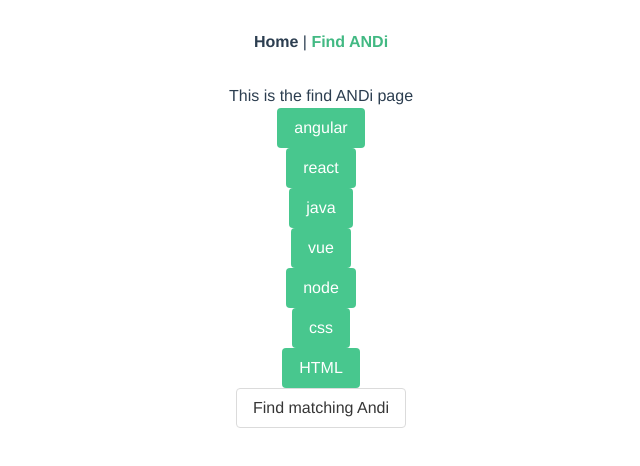
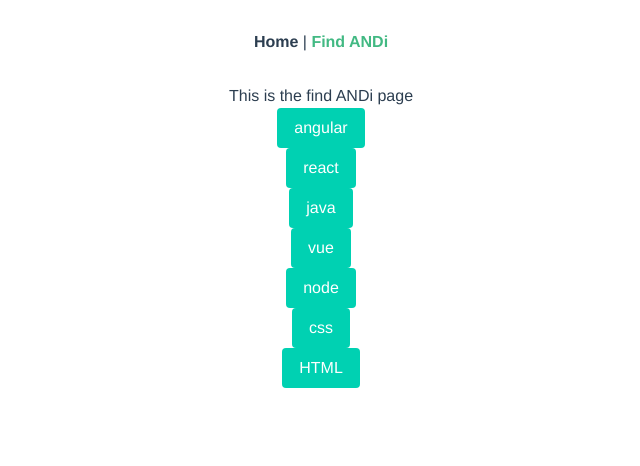
Before and after one commit to ramonpoli/and-scheduling-app-poc, a Vue app: page /#/find-andi in a window 1280 px wide. Shown: the top 466 px of the page, without its empty margins (319-959 px from the left). Built offline with nearby package versions, Linux system fonts and the light colour scheme.

Commit message:
fix the selected tag state

```diff
--- a/src/components/TagElement.vue
+++ b/src/components/TagElement.vue
@@ -1,5 +1,8 @@
 <template>
-    <a class="button is-primary" v-on:click="tagsToMatch.push(tag)" :class="{ 'is-success': tagsToMatch.indexOf(tag) !== 0 }">{{tag.name}}</a>
+  <div>
+    <a class="button is-primary" v-on:click="toggleTag(tag)" :class="{ 'is-success': (tagsToMatch.indexOf(tag) > 0) }">{{tag.name}}
+    </a>
+  </div>
 </template>
 <script>
 export default {
@@ -7,5 +10,12 @@ export default {
     tag: Object,
     tagsToMatch: Array,
   },
+  methods: {
+    toggleTag(tagToToggle) {
+      if (this.tagsToMatch.indexOf(tagToToggle) <= 0) {
+        this.tagsToMatch.push(tagToToggle);
+      }
+    },
+  },
 };
 </script>
--- a/src/views/FindAndi.vue
+++ b/src/views/FindAndi.vue
@@ -4,7 +4,7 @@
     <div v-bind:key="tag.id" v-for="tag in tags">
       <tag-element :tag="tag" :tagsToMatch="tagsToMatch"></tag-element>
     </div>
-    <a class="button" v-on:click="findAndi()">Find matching Andi</a>
+
     <div v-for="andiToMatch in foundAndis" :key="andiToMatch.id">
       <AndiDescription :andi="andiToMatch.andiWithMatchingSkills"/>
     </div>
```
